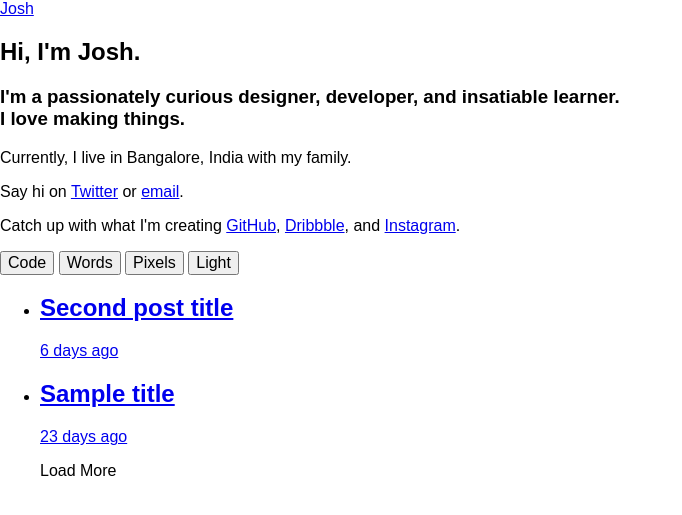
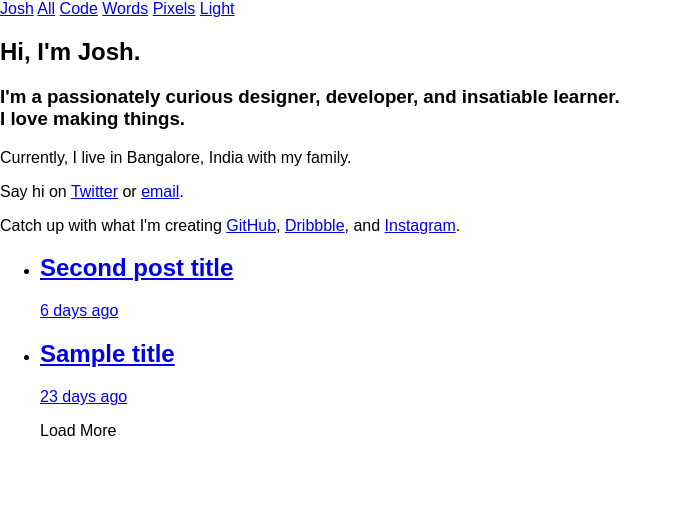
Before and after one commit to JEKYLL-WEB-TEMPLATES/raichur.github.io, a Jekyll site: the page built from index.html, in a window 1280 px wide. Shown: the top 515 px of the page, without its empty margins (0-682 px from the left). Built offline with Jekyll 4.4.1, drawn with Linux system fonts in a browser that asks for light colours; nearby versions of some CDN libraries; some of the changed lines change nothing that is shown.

Commit message:
add all filter

```diff
--- a/_includes/_mainpage.html
+++ b/_includes/_mainpage.html
@@ -1,8 +1,3 @@
-<button class="codefilter">Code</button>
-<button class="wordsfilter">Words</button>
-<button class="pixelsfilter">Pixels</button>
-<button class="lightfilter">Light</button>
-
 <ul class="list" id="wordslist">
   {% if site.posts %}
   {% for post in site.posts %}
--- a/_includes/_nav.html
+++ b/_includes/_nav.html
@@ -1,3 +1,8 @@
 <nav class="navigation">
   <a href="/">Josh</a>
+  <a href="#" class="allfilter">All</a>
+  <a href="#" class="codefilter">Code</a>
+  <a href="#" class="wordsfilter">Words</a>
+  <a href="#" class="pixelsfilter">Pixels</a>
+  <a href="#" class="lightfilter">Light</a>
 </nav>
--- a/js/main.js
+++ b/js/main.js
@@ -1,12 +1,14 @@
 // Get Data functions
 function getDribbbleData(){
   $.jribbble.getShotsByPlayerId('geek', function (playerShots) {
-    var html = [], date;
+    var html = [], date, title, image;
     $.each(playerShots.shots, function (i, shot) {
       date = new Date(shot.created_at).toISOString();
-      html.push('<li><h3 class="name">' + shot.title + '</h3>');
-      html.push('<img src="' + shot.image_teaser_url + '" ');
-      html.push('alt="' + shot.title + '">');
+      title = shot.title;
+      image = shot.image_teaser_url;
+
+      html.push('<li><h3 class="name">' + title + '</h3>');
+      html.push('<img src="' + image + '" alt="' + title + '"/>');
       html.push('<time datetime="' + date + '">' + date + '</time></a></li>');
     });
 
@@ -24,8 +26,12 @@ function getInstagramData(){
     userId: 1508254017,
     limit: 20,
     accessToken: '1508254017.467ede5.4d8570b3606645bfa2859e1d1c54f8f1',
-    template: '<li><a href="{{link}}"><img src="{{image}}" /></a><p class="name">{{caption}}</p><p><3 {{likes}}</p></li>',
+    template: '<li><a href="{{link}}"><img src="{{image}}" /></a><p class="name">{{caption}}</p><time class="instafeed time" datetime="{{model.created_at}}">{{model.created_time}}</time></li>',
     after: function() {
+      $('.instafeed.time').each(function(){
+        this.setAttribute('datetime', (new Date(this.innerHTML*1000)).toISOString());
+      });
+
       if (!this.hasNext()) {
         loadButton.setAttribute('disabled', 'disabled');
       }
@@ -60,25 +66,39 @@ function getGithubData(){
     });
 
     function outputPageContent() {
+      var html = [], date, title, url, language = false, description = false, homepage = false;
       $.each(repositories, function(index) {
-        output += '<li>';
-        output += '<a href="' + repositories[index].html_url + '" target="_blank"><h3 class="name">' + repositories[index].name + '</h3></a>';
-        if (repositories[index].description) { output += '<p>' + repositories[index].description + '</p>'; }
-        if (repositories[index].homepage) { output += '<a href="' + repositories[index].homepage + '">Live</a>'; }
-        if (repositories[index].language) { output += '<p style="color: ' + repo_colors[repositories[index].language] + '">' + repositories[index].language + '</p>'; }
-        output += '<time datetime="' + repositories[index].updated_at + '">' + repositories[index].updated_at + '</time>';
-        output += '</li>';
+
+        date = repositories[index].updated_at;
+        title = repositories[index].name;
+        url = repositories[index].html_url;
+        language = repositories[index].language;
+        description = repositories[index].description;
+        homepage = repositories[index].homepage;
+
+        html.push('<li><a href="' + url + '"><h3 class="name">' + title + '</h3></a>');
+        if(description) { html.push('<p>' + description + '</p>'); }
+        if(homepage) { html.push('<a href="' + homepage + '">Live</a>'); }
+        if(language) { html.push('<p style="color: ' + repo_colors[language] + '">' + language + '</p>'); }
+        html.push('<time datetime="' + date + '">' + date + '</time></li>');
+
       });
-      $('#codelist').html(output);
+      $('#codelist').html(html.join(''));
     }
   });
 }
 
+// Filter list function: Filters the list by id
 function filterList(filter){
   filter.forEach(function(filter){
-    $('.' + filter + 'filter').click(function(){
-      $('#' + filter + 'list').fadeIn();
-      $('ul[id!=' + filter + 'list]').fadeOut();
+    $('.' + filter + 'filter').click(function(e){
+      e.preventDefault();
+      if(filter == 'all'){
+        $('ul').fadeIn();
+      } else {
+        $('#' + filter + 'list').fadeIn();
+        $('ul[id!=' + filter + 'list]').fadeOut();
+      }
     });
   });
 }
@@ -91,7 +111,7 @@ $(function(){
   $('abbr').timeago();
   $('time').timeago();
   $(".social").switcher();
-  filterList(['code', 'light', 'words', 'pixels']);
+  filterList(['all', 'code', 'light', 'words', 'pixels']);
 });
 
 $(document).ajaxComplete(function() {
```
